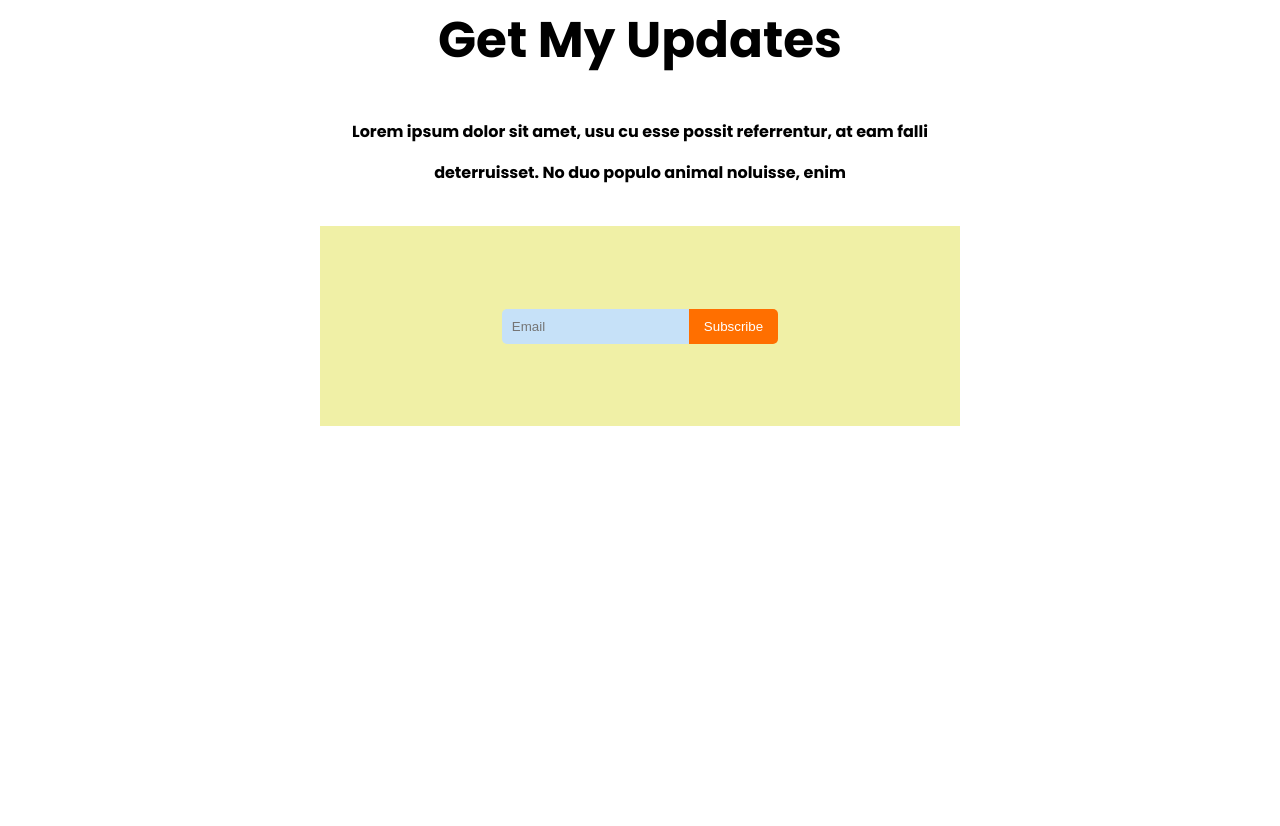
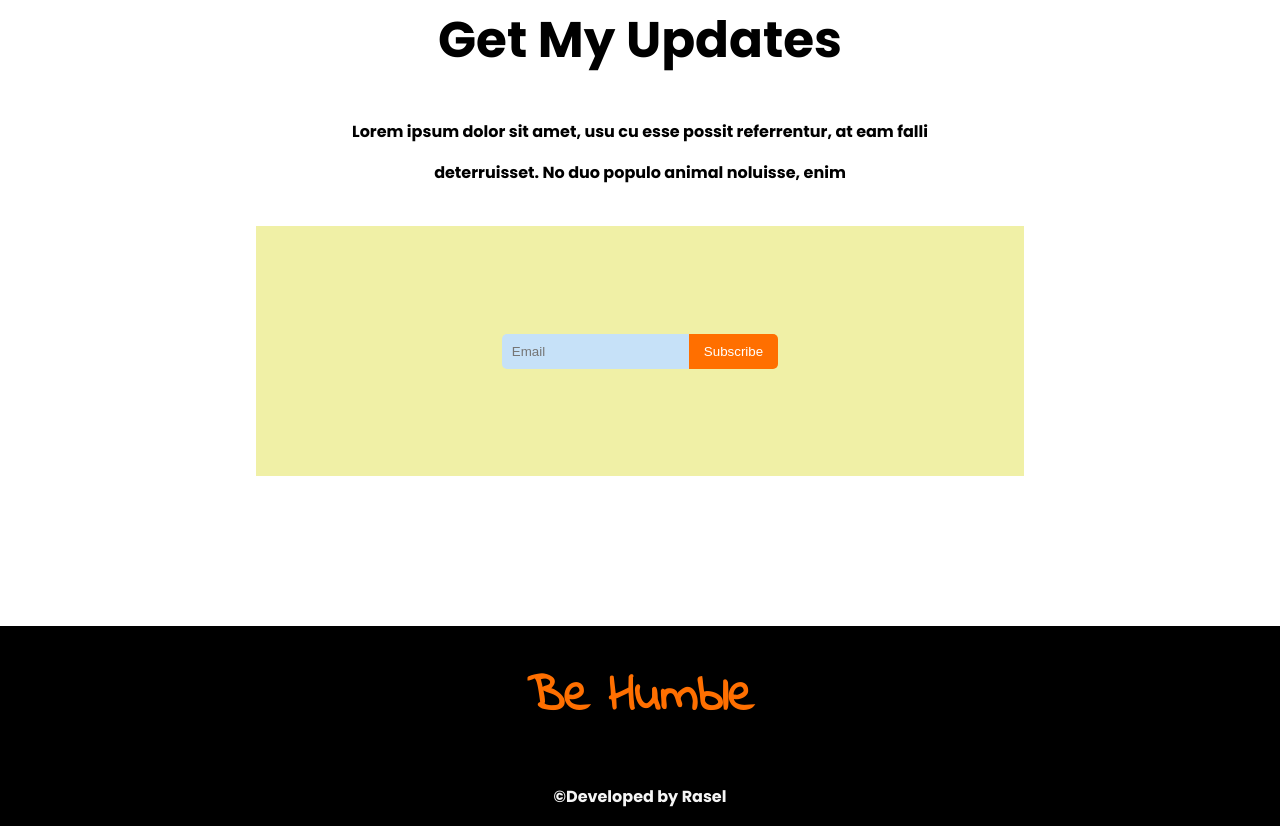
Before and after one commit to mdrasel101126/donate-today, a plain HTML site: page index.html in a window 1280 px wide. Shown: the part 3229-4055 px from the top of the page. Before the commit the page ends 3805 px from the top, so only its background shows below. Drawn offline with Linux system fonts and the light colour scheme.

Commit message:
footer addded

```diff
--- a/index.html
+++ b/index.html
@@ -8,6 +8,9 @@
     <link rel="preconnect" href="https://fonts.googleapis.com">
     <link rel="preconnect" href="https://fonts.gstatic.com" crossorigin>
     <link href="https://fonts.googleapis.com/css2?family=Poppins:wght@700&display=swap" rel="stylesheet">
+    <link rel="preconnect" href="https://fonts.googleapis.com">
+    <link rel="preconnect" href="https://fonts.gstatic.com" crossorigin>
+    <link href="https://fonts.googleapis.com/css2?family=Indie+Flower&display=swap" rel="stylesheet">
     <link rel="stylesheet" href="style.css">
 </head>
 <body>
@@ -115,4 +118,8 @@
         </div>
     </section>
 </body>
+<footer>
+    <h1>Be Humble</h1>
+    <p>&copy;Developed by Rasel</p>
+</footer>
 </html>
--- a/style.css
+++ b/style.css
@@ -101,8 +101,8 @@ section{
     border-radius: 5px;
 }
 .subscribe-field{
-    width: 50%;
-    height: 200px;
+    width: 60%;
+    height: 250px;
     margin: 0px auto;
     background-color: rgb(240, 240, 166);
     display: flex;
@@ -124,3 +124,18 @@ section{
     border-top-right-radius: 5px;
     border-bottom-right-radius: 5px;
 }
+footer{
+    height: 200px;
+    background-color: black;
+    display: flex;
+    flex-direction: column;
+    justify-content: center;
+    align-items: center;
+}
+footer h1{
+    font-family: 'Indie Flower', cursive;
+    color: rgb(255, 111, 0);
+}
+footer p{
+    color: whitesmoke;
+}
```
